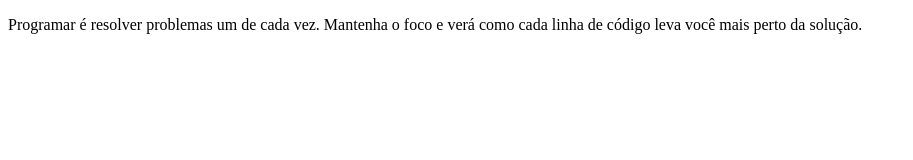
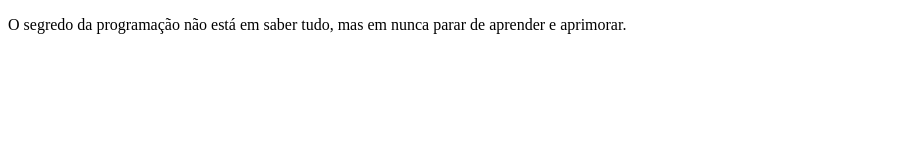
Before and after one commit to LucasVieira58/Projeto_Cap1_FrasesMotivacionais, a plain HTML site: page index.html in a window 1280 px wide. Shown: the whole page, without its empty margins (0-913 px from the left). Drawn offline with Linux system fonts and the light colour scheme.

Commit message:
frase motivacional 3

```diff
--- a/index.html
+++ b/index.html
@@ -6,6 +6,6 @@
     <title>Frases Motivacionais</title>
 </head>
 <body>
-    <p>Programar é resolver problemas um de cada vez. Mantenha o foco e verá como cada linha de código leva você mais perto da solução.</p>
+    <p>O segredo da programação não está em saber tudo, mas em nunca parar de aprender e aprimorar.</p>
 </body>
 </html>
```
